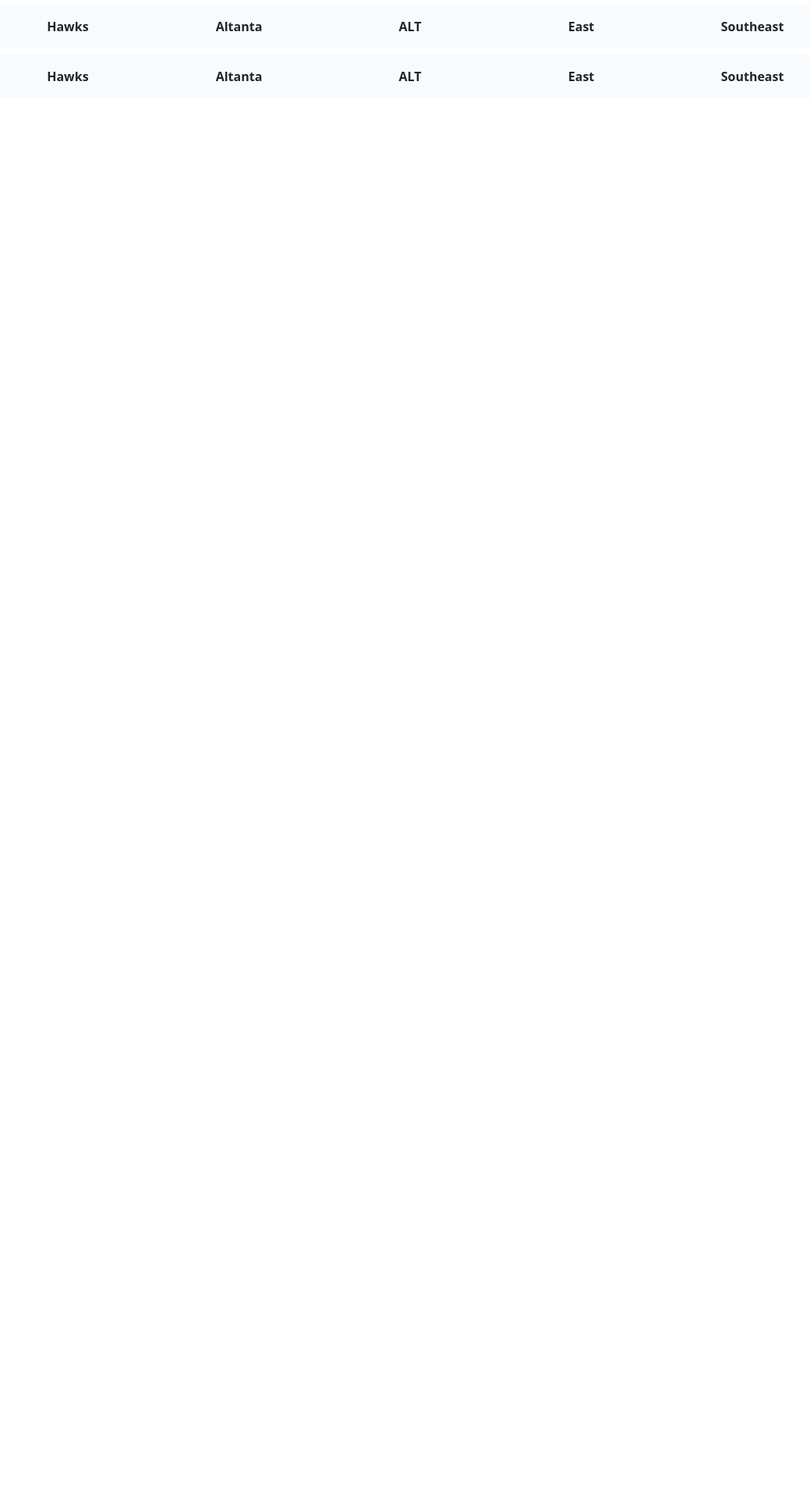
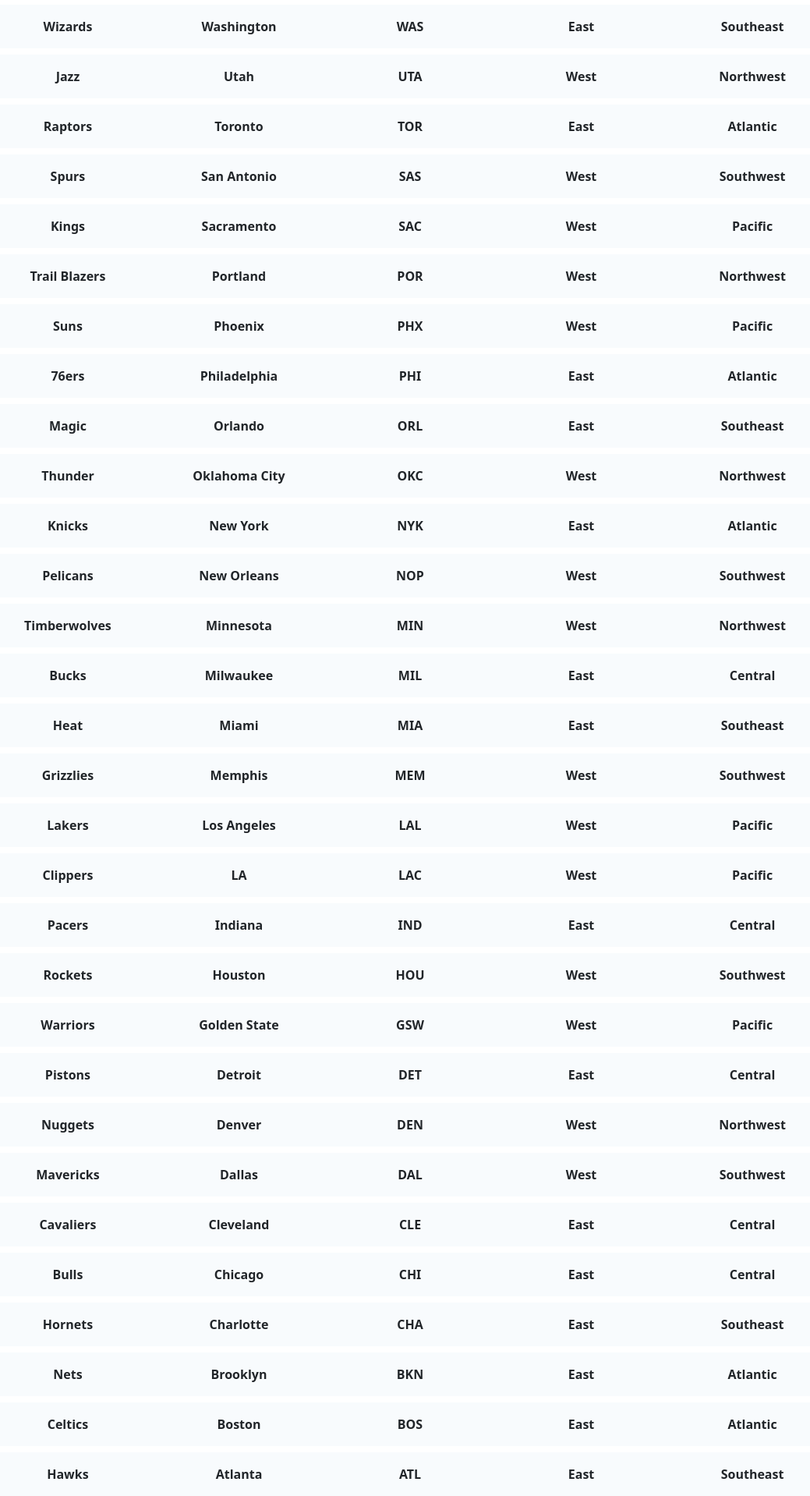
Before and after one commit to maraquepo/Basketball-Teams, a React (Create React App) app: page / in a window 1280 px wide. Shown: the part 278-2196 px from the top of the page at 78% size, without its empty margins (114-1153 px from the left). Before the commit the page ends 800 px from the top, so only its background shows below. Built offline with nearby package versions, Linux system fonts and the light colour scheme.

Commit message:
save before reset computer

```diff
--- a/src/components/Table.jsx
+++ b/src/components/Table.jsx
@@ -1,46 +1,54 @@
-import React, {useState} from 'react'
-import './Table.css'
+import React, { useState } from 'react';
+import './Table.css';
 import { Card, CardGroup } from 'react-bootstrap';
 import ArrowDropUpIcon from '@mui/icons-material/ArrowDropUp';
 import ArrowDropDownIcon from '@mui/icons-material/ArrowDropDown';
+import data from '../sample';
+import TableEntries from './TableEntries';
 
 const Table = () => {
-  const [isUp, setIsUp] = useState(false)
+  let sampleData = data.data;
+
+  const [isUp, setIsUp] = useState(false);
+
+  console.log(isUp);
 
   const func = () => {
-    setIsUp(prev => !prev)
+    setIsUp((prev) => !prev);
+  };
+
+  const sortedData = sampleData.sort((a, b) => {
+    return a.city > b.city ? 1 : -1;
+  });
+
+  if (!isUp) {
+    sampleData = sortedData.reverse()
+  } else {
+    sampleData = sortedData
   }
+
 
   return (
     <div className='tableContainer'>
       <CardGroup className='tableTitles'>
         <Card body>Team Name</Card>
-        <Card body>City
-          {isUp
-          ? <ArrowDropUpIcon onClick={func} style={{cursor: 'pointer'}}/>
-          : <ArrowDropDownIcon onClick={func} style={{cursor: 'pointer'}}/> }
+        <Card body>
+          City
+          {isUp ? (
+            <ArrowDropUpIcon onClick={func} style={{ cursor: 'pointer' }} />
+          ) : (
+            <ArrowDropDownIcon onClick={func} style={{ cursor: 'pointer' }} />
+          )}
         </Card>
         <Card body>Abbreviation</Card>
         <Card body>Conference</Card>
         <Card body>Division</Card>
       </CardGroup>
-      <CardGroup className='tableData'>
-        <Card body>Hawks</Card>
-        <Card body>Altanta</Card>
-        <Card body>ALT</Card>
-        <Card body>East</Card>
-        <Card body>Southeast</Card>
-      </CardGroup>
-      <CardGroup className='tableData'>
-        <Card body>Hawks</Card>
-        <Card body>Altanta</Card>
-        <Card body>ALT</Card>
-        <Card body>East</Card>
-        <Card body>Southeast</Card>
-      </CardGroup>
+      {sampleData.map((team) => {
+        return <TableEntries teamData={team} key={team.id} />;
+      })}
+    </div>
+  );
+};
 
-    </div>
-  )
-}
-
-export default Table
+export default Table;
--- /dev/null
+++ b/src/components/TableEntries.jsx
@@ -0,0 +1,20 @@
+import React from 'react';
+import { Card, CardGroup } from 'react-bootstrap';
+
+const TableEntries = ({teamData}) => {
+  const {abbreviation, city, conference, division, name} = teamData
+
+  return (
+    <div>
+      <CardGroup className='tableData'>
+        <Card body>{name}</Card>
+        <Card body>{city}</Card>
+        <Card body>{abbreviation}</Card>
+        <Card body>{conference}</Card>
+        <Card body>{division}</Card>
+      </CardGroup>
+    </div>
+  );
+};
+
+export default TableEntries;
--- /dev/null
+++ b/src/sample.js
@@ -0,0 +1,283 @@
+const sample = {
+  "data": [
+      {
+          "id": 1,
+          "abbreviation": "ATL",
+          "city": "Atlanta",
+          "conference": "East",
+          "division": "Southeast",
+          "full_name": "Atlanta Hawks",
+          "name": "Hawks"
+      },
+      {
+          "id": 2,
+          "abbreviation": "BOS",
+          "city": "Boston",
+          "conference": "East",
+          "division": "Atlantic",
+          "full_name": "Boston Celtics",
+          "name": "Celtics"
+      },
+      {
+          "id": 3,
+          "abbreviation": "BKN",
+          "city": "Brooklyn",
+          "conference": "East",
+          "division": "Atlantic",
+          "full_name": "Brooklyn Nets",
+          "name": "Nets"
+      },
+      {
+          "id": 4,
+          "abbreviation": "CHA",
+          "city": "Charlotte",
+          "conference": "East",
+          "division": "Southeast",
+          "full_name": "Charlotte Hornets",
+          "name": "Hornets"
+      },
+      {
+          "id": 5,
+          "abbreviation": "CHI",
+          "city": "Chicago",
+          "conference": "East",
+          "division": "Central",
+          "full_name": "Chicago Bulls",
+          "name": "Bulls"
+      },
+      {
+          "id": 6,
+          "abbreviation": "CLE",
+          "city": "Cleveland",
+          "conference": "East",
+          "division": "Central",
+          "full_name": "Cleveland Cavaliers",
+          "name": "Cavaliers"
+      },
+      {
+          "id": 7,
+          "abbreviation": "DAL",
+          "city": "Dallas",
+          "conference": "West",
+          "division": "Southwest",
+          "full_name": "Dallas Mavericks",
+          "name": "Mavericks"
+      },
+      {
+          "id": 8,
+          "abbreviation": "DEN",
+          "city": "Denver",
+          "conference": "West",
+          "division": "Northwest",
+          "full_name": "Denver Nuggets",
+          "name": "Nuggets"
+      },
+      {
+          "id": 9,
+          "abbreviation": "DET",
+          "city": "Detroit",
+          "conference": "East",
+          "division": "Central",
+          "full_name": "Detroit Pistons",
+          "name": "Pistons"
+      },
+      {
+          "id": 10,
+          "abbreviation": "GSW",
+          "city": "Golden State",
+          "conference": "West",
+          "division": "Pacific",
+          "full_name": "Golden State Warriors",
+          "name": "Warriors"
+      },
+      {
+          "id": 11,
+          "abbreviation": "HOU",
+          "city": "Houston",
+          "conference": "West",
+          "division": "Southwest",
+          "full_name": "Houston Rockets",
+          "name": "Rockets"
+      },
+      {
+          "id": 12,
+          "abbreviation": "IND",
+          "city": "Indiana",
+          "conference": "East",
+          "division": "Central",
+          "full_name": "Indiana Pacers",
+          "name": "Pacers"
+      },
+      {
+          "id": 13,
+          "abbreviation": "LAC",
+          "city": "LA",
+          "conference": "West",
+          "division": "Pacific",
+          "full_name": "LA Clippers",
+          "name": "Clippers"
+      },
+      {
+          "id": 14,
+          "abbreviation": "LAL",
+          "city": "Los Angeles",
+          "conference": "West",
+          "division": "Pacific",
+          "full_name": "Los Angeles Lakers",
+          "name": "Lakers"
+      },
+      {
+          "id": 15,
+          "abbreviation": "MEM",
+          "city": "Memphis",
+          "conference": "West",
+          "division": "Southwest",
+          "full_name": "Memphis Grizzlies",
+          "name": "Grizzlies"
+      },
+      {
+          "id": 16,
+          "abbreviation": "MIA",
+          "city": "Miami",
+          "conference": "East",
+          "division": "Southeast",
+          "full_name": "Miami Heat",
+          "name": "Heat"
+      },
+      {
+          "id": 17,
+          "abbreviation": "MIL",
+          "city": "Milwaukee",
+          "conference": "East",
+          "division": "Central",
+          "full_name": "Milwaukee Bucks",
+          "name": "Bucks"
+      },
+      {
+          "id": 18,
+          "abbreviation": "MIN",
+          "city": "Minnesota",
+          "conference": "West",
+          "division": "Northwest",
+          "full_name": "Minnesota Timberwolves",
+          "name": "Timberwolves"
+      },
+      {
+          "id": 19,
+          "abbreviation": "NOP",
+          "city": "New Orleans",
+          "conference": "West",
+          "division": "Southwest",
+          "full_name": "New Orleans Pelicans",
+          "name": "Pelicans"
+      },
+      {
+          "id": 20,
+          "abbreviation": "NYK",
+          "city": "New York",
+          "conference": "East",
+          "division": "Atlantic",
+          "full_name": "New York Knicks",
+          "name": "Knicks"
+      },
+      {
+          "id": 21,
+          "abbreviation": "OKC",
+          "city": "Oklahoma City",
+          "conference": "West",
+          "division": "Northwest",
+          "full_name": "Oklahoma City Thunder",
+          "name": "Thunder"
+      },
+      {
+          "id": 22,
+          "abbreviation": "ORL",
+          "city": "Orlando",
+          "conference": "East",
+          "division": "Southeast",
+          "full_name": "Orlando Magic",
+          "name": "Magic"
+      },
+      {
+          "id": 23,
+          "abbreviation": "PHI",
+          "city": "Philadelphia",
+          "conference": "East",
+          "division": "Atlantic",
+          "full_name": "Philadelphia 76ers",
+          "name": "76ers"
+      },
+      {
+          "id": 24,
+          "abbreviation": "PHX",
+          "city": "Phoenix",
+          "conference": "West",
+          "division": "Pacific",
+          "full_name": "Phoenix Suns",
+          "name": "Suns"
+      },
+      {
+          "id": 25,
+          "abbreviation": "POR",
+          "city": "Portland",
+          "conference": "West",
+          "division": "Northwest",
+          "full_name": "Portland Trail Blazers",
+          "name": "Trail Blazers"
+      },
+      {
+          "id": 26,
+          "abbreviation": "SAC",
+          "city": "Sacramento",
+          "conference": "West",
+          "division": "Pacific",
+          "full_name": "Sacramento Kings",
+          "name": "Kings"
+      },
+      {
+          "id": 27,
+          "abbreviation": "SAS",
+          "city": "San Antonio",
+          "conference": "West",
+          "division": "Southwest",
+          "full_name": "San Antonio Spurs",
+          "name": "Spurs"
+      },
+      {
+          "id": 28,
+          "abbreviation": "TOR",
+          "city": "Toronto",
+          "conference": "East",
+          "division": "Atlantic",
+          "full_name": "Toronto Raptors",
+          "name": "Raptors"
+      },
+      {
+          "id": 29,
+          "abbreviation": "UTA",
+          "city": "Utah",
+          "conference": "West",
+          "division": "Northwest",
+          "full_name": "Utah Jazz",
+          "name": "Jazz"
+      },
+      {
+          "id": 30,
+          "abbreviation": "WAS",
+          "city": "Washington",
+          "conference": "East",
+          "division": "Southeast",
+          "full_name": "Washington Wizards",
+          "name": "Wizards"
+      }
+  ],
+  "meta": {
+      "total_pages": 1,
+      "current_page": 1,
+      "next_page": null,
+      "per_page": 30,
+      "total_count": 30
+  }
+}
+
+module.exports = sample
```
